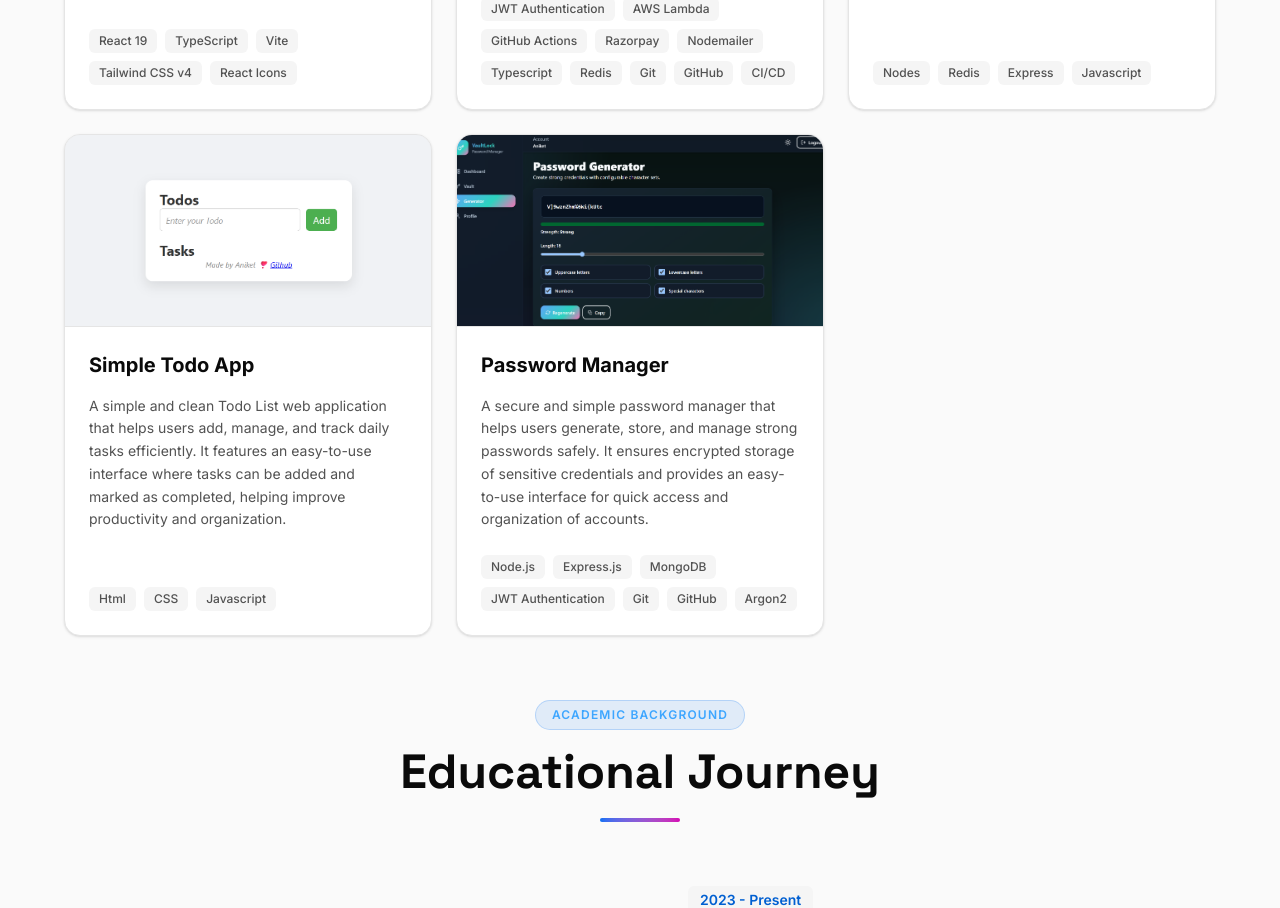
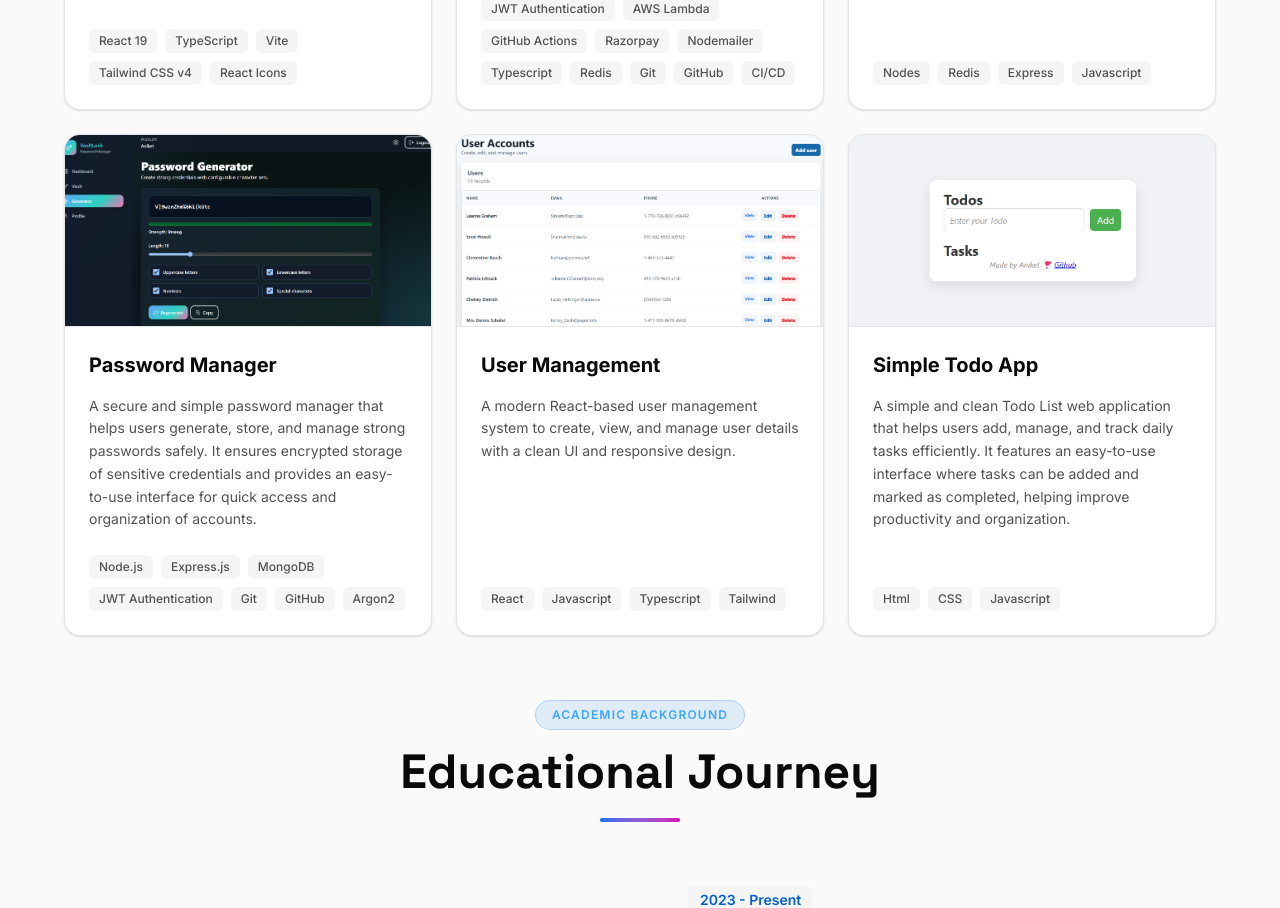
Before and after one commit to aniket-singh-04/myPortfolio, a React (Vite) app: page / in a window 1280 px wide. Shown: the part 3740-4648 px from the top of the page. Built offline with nearby package versions, Linux system fonts and the light colour scheme.

Commit message:
added one project

```diff
--- a/src/data/projects.ts
+++ b/src/data/projects.ts
@@ -35,6 +35,27 @@ export const projects: Project[] = [
   },
   {
     id: 4,
+    title: 'Password Manager',
+    description:
+    'A secure and simple password manager that helps users generate, store, and manage strong passwords safely. It ensures encrypted storage of sensitive credentials and provides an easy-to-use interface for quick access and organization of accounts.',
+    techStack: ['Node.js', 'Express.js', 'MongoDB', 'JWT Authentication','Git', 'GitHub','Argon2'],
+    githubLink: 'https://github.com/aniket-singh-04/Password-Manager-Generator',
+    liveLink: 'https://secretmanagers.netlify.app',
+    image: new URL("../assets/project5.png", import.meta.url).href,
+    category: 'fullstack',
+  },
+  {
+    id: 5,
+    title: 'User Management',
+    description: 'A modern React-based user management system to create, view, and manage user details with a clean UI and responsive design.',
+    techStack: ['React', 'Javascript', 'Typescript', 'Tailwind'],
+    githubLink: 'https://github.com/aniket-singh-04/User_Management',
+    liveLink: 'https://users-accounts.netlify.app',
+    image: new URL("../assets/project6.png", import.meta.url).href,
+    category: 'frontend',
+  },
+  {
+    id: 6,
     title: 'Simple Todo App',
     description:
       'A simple and clean Todo List web application that helps users add, manage, and track daily tasks efficiently. It features an easy-to-use interface where tasks can be added and marked as completed, helping improve productivity and organization.',
@@ -44,15 +65,4 @@ export const projects: Project[] = [
     image: new URL("../assets/project0.png", import.meta.url).href,
     category: 'frontend',
   },
-  {
-    id: 5,
-    title: 'Password Manager',
-    description:
-      'A secure and simple password manager that helps users generate, store, and manage strong passwords safely. It ensures encrypted storage of sensitive credentials and provides an easy-to-use interface for quick access and organization of accounts.',
-    techStack: ['Node.js', 'Express.js', 'MongoDB', 'JWT Authentication','Git', 'GitHub','Argon2'],
-    githubLink: 'https://github.com/aniket-singh-04/Password-Manager-Generator',
-    liveLink: 'https://secretmanagers.netlify.app',
-    image: new URL("../assets/project5.png", import.meta.url).href,
-    category: 'fullstack',
-  },
 ];
```
Also changed, not shown: src/assets/project6.png (added), 1 other file (tests, documents, lock files or other folders).
